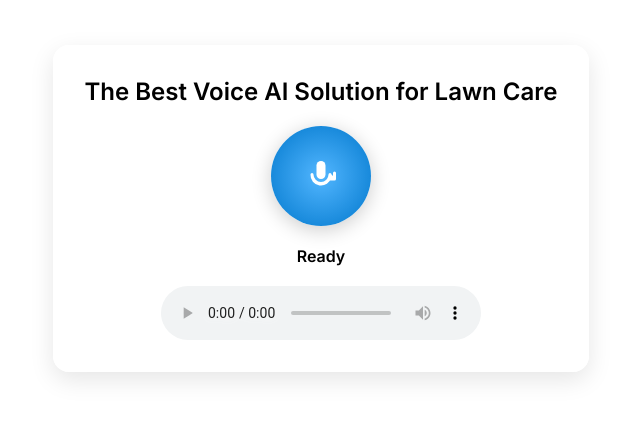
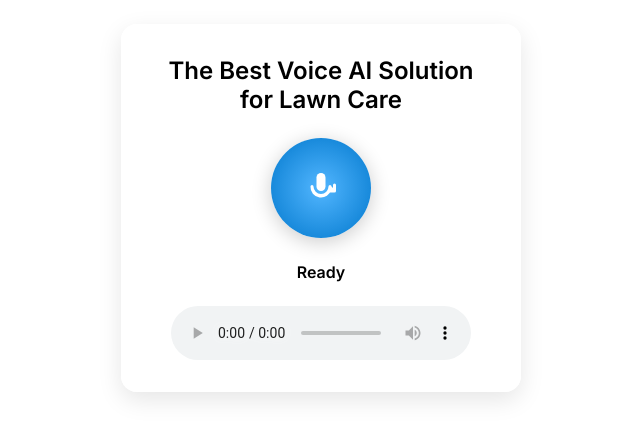
Before and after one commit to digit2ai/voice-bot, a plain HTML site: page static/index.html in a window 1280 px wide. Shown: the part 192-630 px from the top of the page, without its empty margins (319-959 px from the left). Drawn offline with Linux system fonts and the light colour scheme.

Commit message:
Update index.html

```diff
--- a/static/index.html
+++ b/static/index.html
@@ -1,67 +1,97 @@
 <!DOCTYPE html>
 <html lang="en">
 <head>
-  <meta charset="UTF-8">
-  <meta name="viewport" content="width=device-width, initial-scale=1.0">
+  <meta charset="UTF-8" />
+  <meta name="viewport" content="width=device-width, initial-scale=1.0" />
   <title>Talk to Lina — Your Lawn Care Assistant</title>
-  <link rel="preconnect" href="https://fonts.googleapis.com">
-  <link rel="preconnect" href="https://fonts.gstatic.com" crossorigin>
-  <link href="https://fonts.googleapis.com/css2?family=Inter:wght@400;600&display=swap" rel="stylesheet">
+  <link rel="preconnect" href="https://fonts.googleapis.com" />
+  <link rel="preconnect" href="https://fonts.gstatic.com" crossorigin />
+  <link href="https://fonts.googleapis.com/css2?family=Inter:wght@400;600&display=swap" rel="stylesheet" />
   <style>
+    * {
+      box-sizing: border-box;
+    }
+
     body {
       margin: 0;
       font-family: 'Inter', sans-serif;
       display: flex;
       align-items: center;
       justify-content: center;
-      height: 100vh;
+      min-height: 100vh;
       background: url("static/background.png") no-repeat center center fixed;
       background-size: cover;
-      overflow: hidden;
       text-align: center;
+      overflow: auto;
+      padding: 1rem;
     }
+
     .container {
       display: flex;
       flex-direction: column;
       align-items: center;
-      gap: 20px;
-      background-color: rgba(255, 255, 255, 0.8);
+      gap: 1.5rem;
+      background-color: rgba(255, 255, 255, 0.85);
       padding: 2rem;
       border-radius: 1rem;
-      box-shadow: 0 8px 24px rgba(0,0,0,0.1);
+      box-shadow: 0 8px 24px rgba(0, 0, 0, 0.1);
+      max-width: 400px;
+      width: 100%;
     }
+
     h2 {
-      font-size: 1.5rem;
+      font-size: 1.4rem;
       font-weight: 600;
       margin: 0;
     }
+
     .mic-button {
-      width: 100px;
-      height: 100px;
+      width: 80px;
+      height: 80px;
       background: radial-gradient(circle at center, #52b6ff 0%, #0077cc 100%);
       border-radius: 50%;
       display: flex;
       align-items: center;
       justify-content: center;
-      box-shadow: 0 4px 20px rgba(0,0,0,0.2);
+      box-shadow: 0 4px 20px rgba(0, 0, 0, 0.2);
       transition: transform 0.2s ease-in-out;
       cursor: pointer;
     }
+
     .mic-button:hover {
       transform: scale(1.05);
     }
+
     .mic-icon {
-      width: 36px;
-      height: 36px;
+      width: 32px;
+      height: 32px;
       fill: white;
     }
+
     #status {
       font-size: 1rem;
       font-weight: 600;
     }
+
     audio {
       width: 100%;
-      max-width: 320px;
+      max-width: 300px;
+    }
+
+    @media (min-width: 480px) {
+      .mic-button {
+        width: 100px;
+        height: 100px;
+      }
+
+      .mic-icon {
+        width: 36px;
+        height: 36px;
+      }
+
+      h2 {
+        font-size: 1.5rem;
+      }
     }
   </style>
 </head>
@@ -69,7 +99,10 @@
   <div class="container">
     <h2>The Best Voice AI Solution for Lawn Care</h2>
     <div id="startBtn" class="mic-button">
-      <svg class="mic-icon" xmlns="http://www.w3.org/2000/svg" viewBox="0 0 24 24"><path d="M12 14a3 3 0 003-3V5a3 3 0 00-6 0v6a3 3 0 003 3z"/><path d="M19 11a1 1 0 00-2 0 5 5 0 01-10 0 1 1 0 00-2 0 7 7 0 0013.8 2H17a1 1 0 000 2h4a1 1 0 001-1v-4a1 1 0 10-2 0v2z"/></svg>
+      <svg class="mic-icon" xmlns="http://www.w3.org/2000/svg" viewBox="0 0 24 24">
+        <path d="M12 14a3 3 0 003-3V5a3 3 0 00-6 0v6a3 3 0 003 3z"/>
+        <path d="M19 11a1 1 0 00-2 0 5 5 0 01-10 0 1 1 0 00-2 0 7 7 0 0013.8 2H17a1 1 0 000 2h4a1 1 0 001-1v-4a1 1 0 10-2 0v2z"/>
+      </svg>
     </div>
     <div id="status">Ready</div>
     <audio id="responseAudio" controls></audio>
@@ -86,9 +119,7 @@
     startBtn.onclick = async () => {
       try {
         const stream = await navigator.mediaDevices.getUserMedia({ audio: true });
-        const mimeType = MediaRecorder.isTypeSupported("audio/webm")
-          ? "audio/webm"
-          : "audio/ogg;codecs=opus";
+        const mimeType = MediaRecorder.isTypeSupported("audio/webm") ? "audio/webm" : "audio/ogg;codecs=opus";
 
         mediaRecorder = new MediaRecorder(stream, { mimeType });
         audioChunks = [];
```
